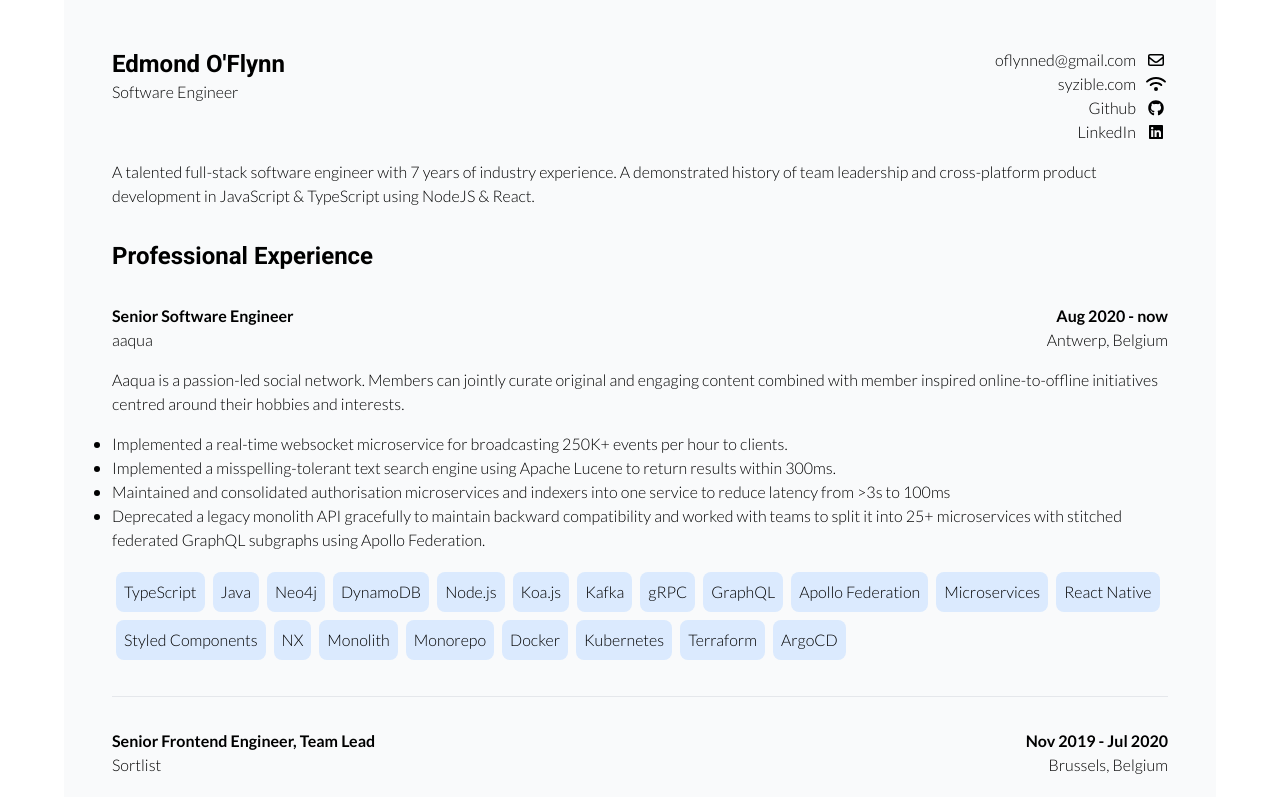
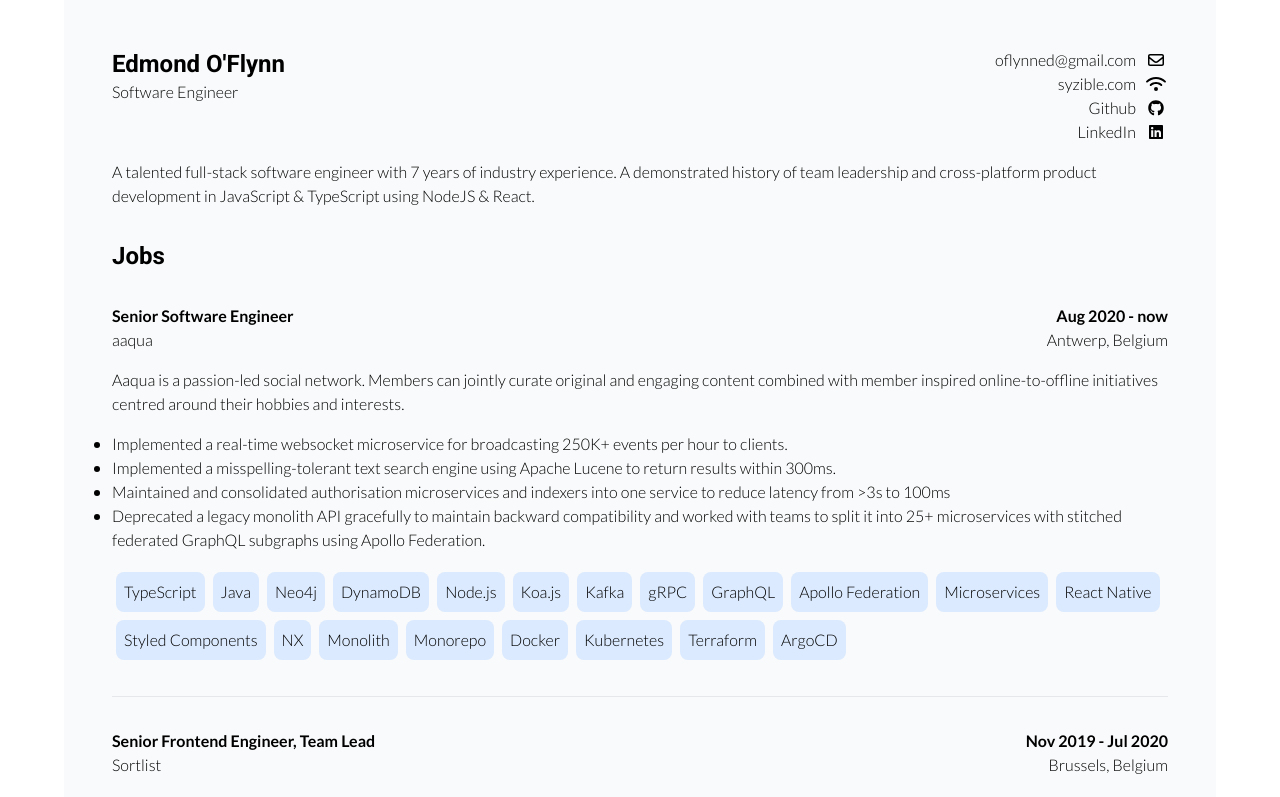
Before and after one commit to oflynned/personal-website, a Next.js app: page /resume in a window 1280 px wide. Shown: the top 797 px of the page. Built offline with nearby package versions, Linux system fonts and the light colour scheme.

Commit message:
chore: change copy

```diff
--- a/src/design-system/molecules/work-history.molecule.tsx
+++ b/src/design-system/molecules/work-history.molecule.tsx
@@ -10,7 +10,7 @@
 export const WorkHistory: FC<Props> = ({ positions }) => {
   return (
     <>
-      <Heading content={'Professional Experience'} />
+      <Heading content={'Jobs'} />
       <ol className={'divide-y divide-gray-200'}>
         {positions.map((job, index) => {
           return (
```
